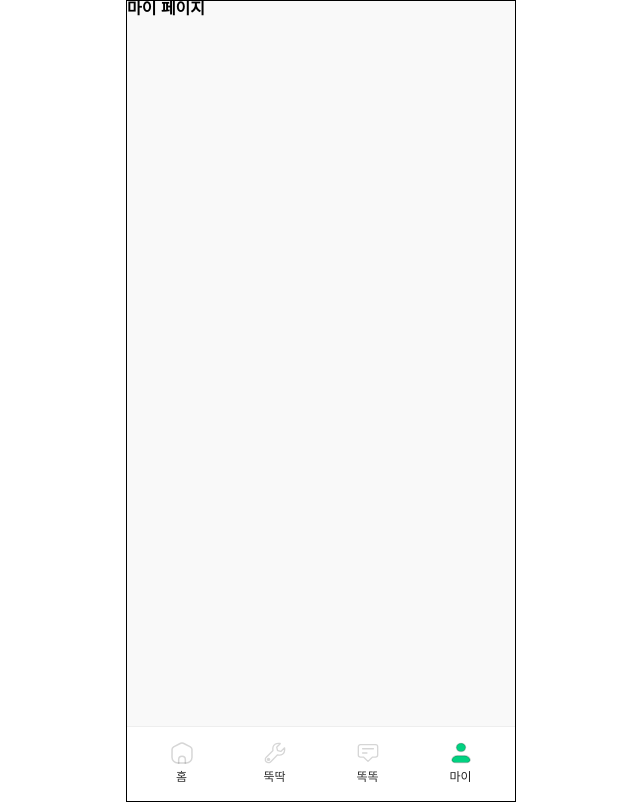
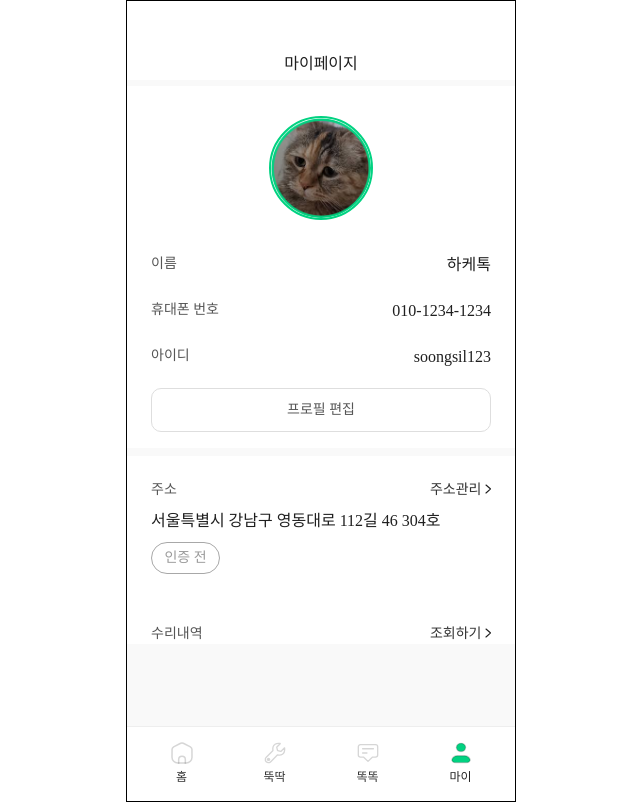
Before and after one commit to HotKeTok/HotKeTok-FE, a React (Vite) app: page /my-page in a window 1280 px wide. Shown: the whole page, without its empty margins (319-959 px from the left). Built offline with nearby package versions, Linux system fonts and the light colour scheme.

Commit message:
feat: 마이페이지 메인 퍼블리싱

```diff
--- a/src/Router.jsx
+++ b/src/Router.jsx
@@ -21,7 +21,7 @@ import WriteReview from './pages/repair/WriteReview';
 // 똑똑 관련
 import Communication from './pages/Communication';
 // 마이 관련
-import MyPage from './pages/MyPage';
+import MyPage from './pages/my/MyPage';
 // 컴포넌트
 import NavBar from './components/common/NavBar';
 import IndexWelcome from './pages/main/IndexWelcome';
--- /dev/null
+++ b/src/components/my/VerificationBadge.jsx
@@ -0,0 +1,72 @@
+import React from 'react';
+import styled, { css } from 'styled-components';
+import { color, typo } from '../../styles/tokens';
+
+/**
+ * VerificationBadge
+ * 상태 표기용 뱃지 컴포넌트
+ *
+ * Props
+ * - status: 'pending' | 'verified'  (필수)
+ * - label?: string                  (텍스트 오버라이드)
+ * - height?: string | number        (뱃지 높이, 기본 20px)
+ * - typoKey?: string                (디자인 토큰 typo key, 기본 'button3')
+ * - className?: string
+ * - style?: React.CSSProperties
+ */
+export default function VerificationBadge({
+  status,
+  label,
+  height = 20,
+  typoKey = 'button3',
+  className,
+  style,
+}) {
+  const isVerified = status === 'verified';
+  const text = label ?? (isVerified ? '인증 완료' : '인증 전');
+
+  return (
+    <Badge
+      $verified={isVerified}
+      $height={height}
+      $typoKey={typoKey}
+      className={className}
+      style={style}
+    >
+      {text}
+    </Badge>
+  );
+}
+
+/* =========================
+ * Styled
+ * ======================= */
+const Badge = styled.div`
+  display: flex;
+  width: 55px;
+  padding: 0 6px;
+  justify-content: center;
+  align-items: center;
+  gap: 10px;
+  border-radius: 30px;
+
+  /* ✅ height props 반영 */
+  height: ${p => (typeof p.$height === 'number' ? `${p.$height}px` : p.$height)};
+
+  /* ✅ typo props 반영 */
+  ${p => typo(p.$typoKey || 'button3')};
+
+  /* 상태별 스타일 */
+  ${p =>
+    p.$verified
+      ? css`
+          border: 1px solid ${color('grayscale.800')};
+          background: ${color('grayscale.700')};
+          color: var(--Basic-White, #fff);
+        `
+      : css`
+          border: 1px solid ${color('grayscale.400')};
+          background: transparent;
+          color: ${color('grayscale.500')};
+        `}
+`;
--- a/src/pages/MyPage.jsx
+++ /dev/null
@@ -1,7 +0,0 @@
-import MyPageTemplate from "../templates/MyPageTemplate";
-
-export default function MyPage() {
-    return (
-       <MyPageTemplate/>
-    );
-}
--- /dev/null
+++ b/src/pages/my/MyPage.jsx
@@ -0,0 +1,5 @@
+import MyPageTemplate from '../../templates/my/MyPageTemplate';
+
+export default function MyPage() {
+  return <MyPageTemplate />;
+}
--- a/src/templates/MyPageTemplate.jsx
+++ /dev/null
@@ -1,3 +0,0 @@
-export default function MyPageTemplate() {
-    return (<div><h1>마이 페이지</h1></div>)
-}
--- /dev/null
+++ b/src/templates/my/MyPageTemplate.jsx
@@ -0,0 +1,138 @@
+import styled from 'styled-components';
+import { Column, Row, Spacer } from '../../styles/flex';
+import { color, typo } from '../../styles/tokens';
+
+import AvatarImg from '../../assets/my/img-profile.png';
+import iconChevron from '../../assets/repair/icon-chevron.svg';
+
+import VerificationBadge from '../../components/my/VerificationBadge';
+
+export default function MyPageTemplate() {
+  return (
+    <div>
+      <Header>
+        <RowForTopBar $justify="center" $align="center">
+          <Title>마이페이지</Title>
+        </RowForTopBar>
+      </Header>
+
+      <MiddleSection>
+        <Avatar src={AvatarImg} />
+        <Column $gap={20}>
+          <Column $gap={24}>
+            <Row $justify="space-between">
+              <Label>이름</Label>
+              <Content>하케톡</Content>
+            </Row>
+            <Row $justify="space-between">
+              <Label>휴대폰 번호</Label>
+              <Content>010-1234-1234</Content>
+            </Row>
+            <Row $justify="space-between">
+              <Label>아이디</Label>
+              <Content>soongsil123</Content>
+            </Row>
+          </Column>
+          <EditButton>프로필 편집</EditButton>
+        </Column>
+      </MiddleSection>
+
+      <EndSection>
+        <Column $gap={10}>
+          <Row $justify="space-between">
+            <Label>주소</Label>
+            <MoveText>
+              주소관리 <img src={iconChevron} />
+            </MoveText>
+          </Row>
+          <CurrentAddress>서울특별시 강남구 영동대로 112길 46 304호</CurrentAddress>
+          <VerificationBadge status="pending" height={30} typoKey="button2" />
+          <div style={{ height: '30px' }} />
+          <Row $justify="space-between">
+            <Label>수리내역</Label>
+            <MoveText>
+              조회하기 <img src={iconChevron} />
+            </MoveText>
+          </Row>
+        </Column>
+      </EndSection>
+    </div>
+  );
+}
+
+const Header = styled.div`
+  width: 100%;
+  padding-top: 52px;
+  background-color: white;
+`;
+
+const RowForTopBar = styled(Row)`
+  padding: 0px 6px 4.5px 6px;
+`;
+
+const Title = styled.div`
+  ${typo('subtitle1')};
+  color: ${color('grayscale.800')};
+`;
+
+const MiddleSection = styled.div`
+  display: flex;
+  padding: 30px 24px 16px 24px;
+  flex-direction: column;
+  gap: 34px;
+  background: #fff;
+  margin-top: 6px;
+  margin-bottom: 8px;
+`;
+
+const Avatar = styled.img`
+  display: flex;
+  width: 100px;
+  height: 100px;
+  flex-shrink: 0;
+  border-radius: 100px;
+  border: 2.5px solid var(--Color-Primary, #01d281);
+  align-self: center;
+`;
+
+const Label = styled.div`
+  ${typo('body2')};
+  color: ${color('grayscale.600')};
+`;
+
+const Content = styled.div`
+  ${typo('body1')};
+  color: ${color('grayscale.800')};
+`;
+
+const EditButton = styled.div`
+  display: flex;
+  height: 42px;
+  justify-content: center;
+  align-items: center;
+  ${typo('button2')};
+  color: ${color('grayscale.600')};
+  border-radius: 10px;
+  border: 1px solid ${color('grayscale.300')};
+  background: #fff;
+
+  cursor: pointer;
+`;
+
+const EndSection = styled.div`
+  display: flex;
+  padding: 24px 24px 0px 24px;
+  background: #fff;
+  flex-direction: column;
+`;
+
+const MoveText = styled.div`
+  ${typo('body2')};
+  color: ${color('grayscale.700')};
+  cursor: pointer;
+`;
+
+const CurrentAddress = styled.div`
+  ${typo('subtitle1')};
+  color: ${color('grayscale.800')};
+`;
```
Also changed, not shown: src/assets/my/img-profile.png (added).
